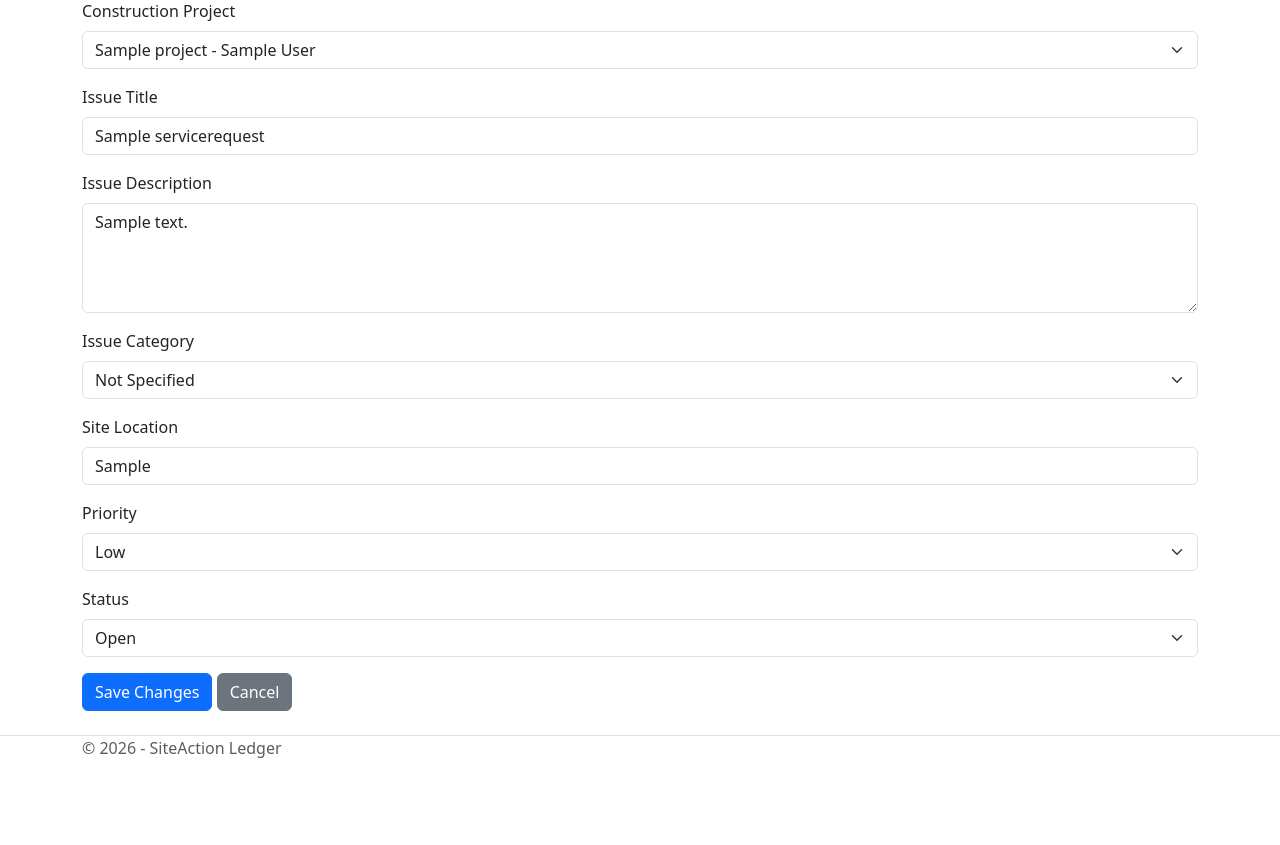
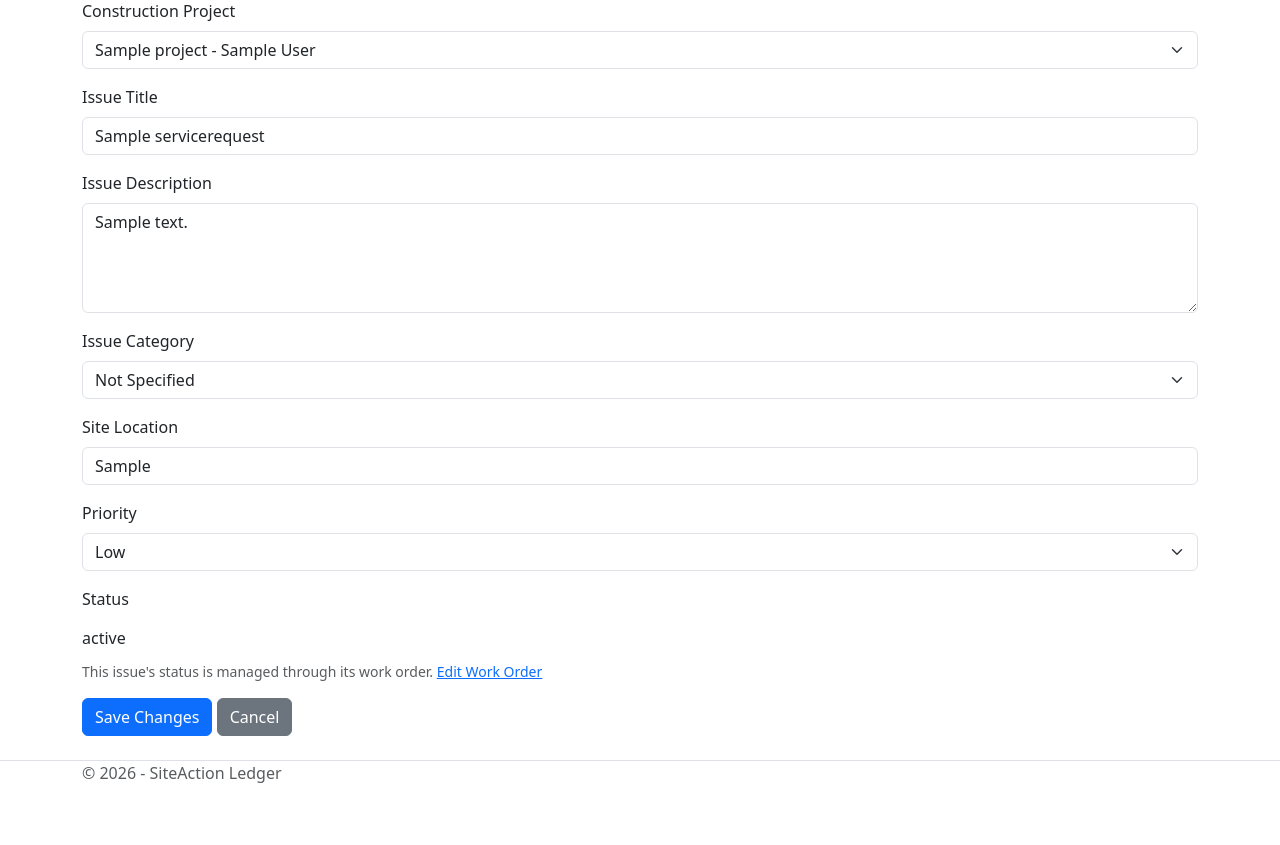
Before and after one commit to LilliaParenteau/SiteActionLedger, an ASP.NET Core app: page /ServiceRequests/Edit/1 in a window 1280 px wide. Shown: the part 178-1023 px from the top of the page. Before the commit the page ends 936 px from the top, so only its background shows below. Run offline with ASP.NET Core 8, Linux system fonts and the light colour scheme; tables that the repository leaves empty hold one stand-in row (values such as "Sample post").

Commit message:
Prevent inconsistent project and corrective action records

```diff
--- a/Controllers/ServiceRequestsController.cs
+++ b/Controllers/ServiceRequestsController.cs
@@ -88,12 +88,10 @@ namespace SiteActionLedger.Controllers
         {
             await LoadProjects(projectId);
 
-            var request = new ServiceRequest
+            return View(new ServiceRequest
             {
                 ProjectId = projectId
-            };
-
-            return View(request);
+            });
         }
 
         [HttpPost]
@@ -125,7 +123,8 @@ namespace SiteActionLedger.Controllers
             if (project == null)
             {
                 ModelState.AddModelError(
-                    "ProjectId", "Select a valid construction project.");
+                    "ProjectId",
+                    "Select a valid construction project.");
             }
             else
             {
@@ -160,6 +159,21 @@ namespace SiteActionLedger.Controllers
                 return NotFound();
             }
 
+            var workOrder = await _context.WorkOrders
+                .Where(w => w.ServiceRequestId == id)
+                .Select(w => new { w.Id, w.Status })
+                .FirstOrDefaultAsync();
+
+            ViewBag.LinkedWorkOrderId = workOrder?.Id;
+
+            if (workOrder != null)
+            {
+                ViewBag.LinkedWorkOrderStatus =
+                    workOrder.Status == "Pending"
+                    ? "Open"
+                    : workOrder.Status;
+            }
+
             await LoadProjects(request.ProjectId);
 
             return View(request);
@@ -168,7 +182,7 @@ namespace SiteActionLedger.Controllers
         [HttpPost]
         [ActionName("Edit")]
         [ValidateAntiForgeryToken]
-        public async Task<IActionResult> EditPost(int id)
+        public async Task<IActionResult> EditPost(int id, string? status)
         {
             var request = await _context.ServiceRequests
                 .FirstOrDefaultAsync(r => r.Id == id);
@@ -180,6 +194,11 @@ namespace SiteActionLedger.Controllers
 
             int? originalProjectId = request.ProjectId;
 
+            var workOrder = await _context.WorkOrders
+                .Where(w => w.ServiceRequestId == id)
+                .Select(w => new { w.Id, w.Status })
+                .FirstOrDefaultAsync();
+
             bool updated = await TryUpdateModelAsync(
                 request,
                 "",
@@ -188,7 +207,6 @@ namespace SiteActionLedger.Controllers
                 r => r.Category,
                 r => r.SiteArea,
                 r => r.Priority,
-                r => r.Status,
                 r => r.ProjectId
             );
 
@@ -198,16 +216,23 @@ namespace SiteActionLedger.Controllers
                     "Priority", "Select a valid priority.");
             }
 
-            if (!ValidStatus(request.Status))
-            {
-                ModelState.AddModelError(
-                    "Status", "Select a valid status.");
-            }
-
             if (!ValidCategory(request.Category))
             {
                 ModelState.AddModelError(
                     "Category", "Select a valid issue category.");
+            }
+
+            if (workOrder == null)
+            {
+                if (!ValidStatus(status))
+                {
+                    ModelState.AddModelError(
+                        "Status", "Select a valid status.");
+                }
+                else
+                {
+                    request.Status = status!;
+                }
             }
 
             if (request.ProjectId.HasValue)
@@ -218,7 +243,8 @@ namespace SiteActionLedger.Controllers
                 if (project == null)
                 {
                     ModelState.AddModelError(
-                        "ProjectId", "Select a valid construction project.");
+                        "ProjectId",
+                        "Select a valid construction project.");
                 }
                 else
                 {
@@ -228,13 +254,32 @@ namespace SiteActionLedger.Controllers
             else if (originalProjectId.HasValue)
             {
                 ModelState.AddModelError(
-                    "ProjectId", "Select a construction project.");
+                    "ProjectId",
+                    "Select a construction project.");
             }
 
             if (!updated || !ModelState.IsValid)
             {
+                ViewBag.LinkedWorkOrderId = workOrder?.Id;
+
+                if (workOrder != null)
+                {
+                    ViewBag.LinkedWorkOrderStatus =
+                        workOrder.Status == "Pending"
+                        ? "Open"
+                        : workOrder.Status;
+                }
+
                 await LoadProjects(request.ProjectId);
+
                 return View("Edit", request);
+            }
+
+            if (workOrder != null)
+            {
+                request.Status = workOrder.Status == "Pending"
+                    ? "Open"
+                    : workOrder.Status;
             }
 
             await _context.SaveChangesAsync();
--- a/Views/ServiceRequests/Edit.cshtml
+++ b/Views/ServiceRequests/Edit.cshtml
@@ -109,10 +109,28 @@
         </div>
 
         <div class="mb-3">
-            <label asp-for="Status" class="form-label">
+            <label class="form-label">
                 Status
             </label>
 
+            @if (ViewBag.LinkedWorkOrderId != null)
+            {
+                <p class="form-control-plaintext">
+                    @ViewBag.LinkedWorkOrderStatus
+                </p>
+
+                <div class="form-text">
+                    This issue's status is managed through its work order.
+
+                    <a asp-controller="WorkOrders"
+                       asp-action="Edit"
+                       asp-route-id="@ViewBag.LinkedWorkOrderId">
+                        Edit Work Order
+                    </a>
+                </div>
+            }
+            else
+            {
                 <select asp-for="Status" class="form-select">
                     <option value="Open">Open</option>
                     <option value="In Progress">In Progress</option>
@@ -121,6 +139,7 @@
 
                 <span asp-validation-for="Status"
                       class="text-danger"></span>
+            }
         </div>
 
         <button type="submit" class="btn btn-primary">
```
Also changed, not shown: Controllers/CustomersController.cs (+12 -8 lines), Controllers/ProjectsController.cs (+14 -0 lines). Lines whose indentation alone changed are shown as unchanged.
